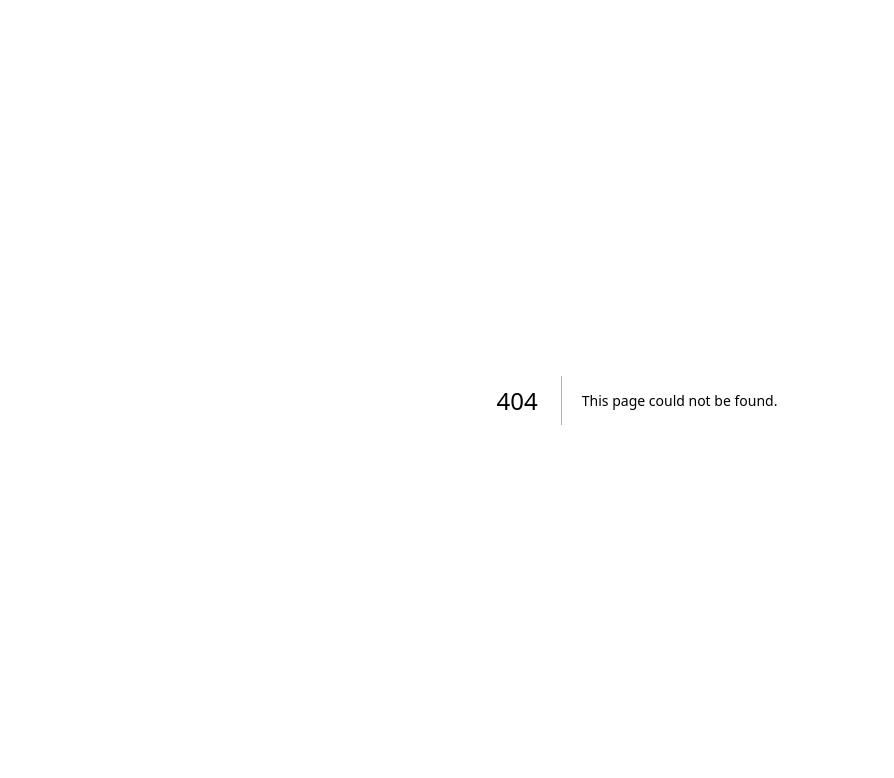
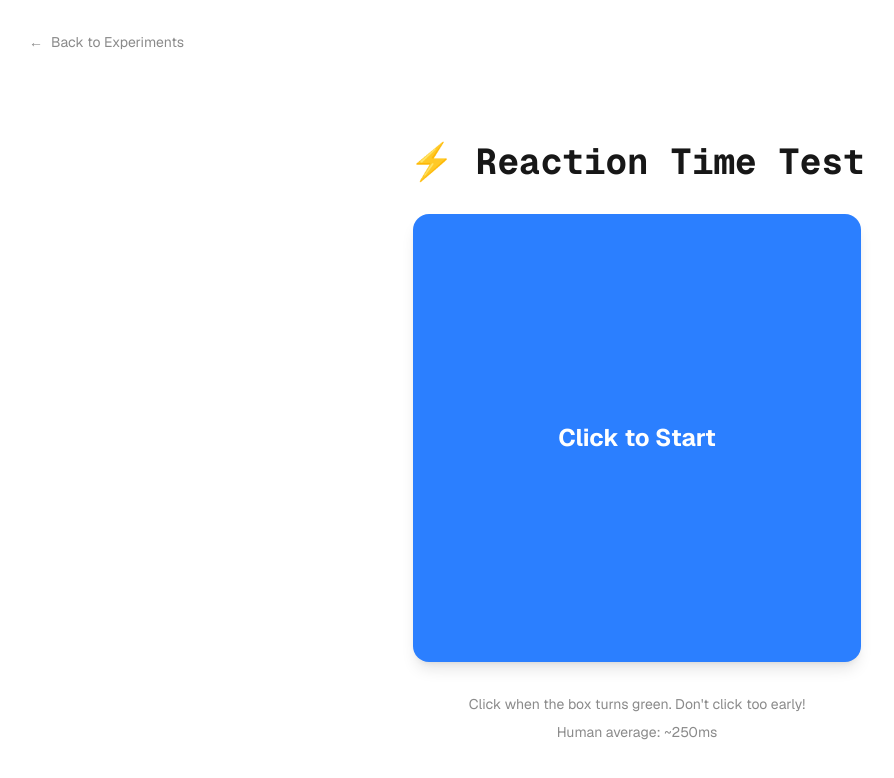
Before and after one commit to ThePaulAdams/AI-Playground, a Next.js app: page /experiments/reaction-time in a window 1280 px wide. Before the commit this address had no page. Shown: the top 778 px of the page, without its empty margins (3-897 px from the left). Built offline with nearby package versions, Linux system fonts and the light colour scheme.

Commit message:
feat: add Reaction Time test experiment (auto-dev)
- New experiment: test your reflexes by clicking when the box turns green
- Tracks last 5 attempts and shows average
- Fun rating system (Lightning Fast to Wake up!)
- Catches early clicks with penalty message

```diff
--- a/src/app/experiments/page.tsx
+++ b/src/app/experiments/page.tsx
@@ -87,6 +87,14 @@ export default function ExperimentsPage() {
             </div>
           </Link>
 
+          <Link href="/experiments/reaction-time" className="block group">
+            <div className="border border-black/10 dark:border-white/10 rounded-lg p-6 flex flex-col items-center justify-center min-h-[200px] text-center hover:bg-black/5 dark:hover:bg-white/5 transition-colors bg-white/5 dark:bg-white/[0.02]">
+              <span className="text-4xl mb-4 group-hover:scale-110 transition-transform">⚡</span>
+              <h3 className="text-lg font-bold">Reaction Time</h3>
+              <p className="text-sm opacity-60 mt-2">Test your reflexes against the algorithm.</p>
+            </div>
+          </Link>
+
           <div className="border border-dashed border-black/10 dark:border-white/20 rounded-lg p-6 flex flex-col items-center justify-center min-h-[200px] text-center opacity-50 cursor-not-allowed">
             <span className="text-4xl mb-4">🚧</span>
             <h3 className="text-lg font-bold">More Coming Soon</h3>
--- /dev/null
+++ b/src/app/experiments/reaction-time/page.tsx
@@ -0,0 +1,130 @@
+'use client';
+
+import Link from 'next/link';
+import { useState, useRef, useCallback } from 'react';
+
+type GameState = 'idle' | 'waiting' | 'ready' | 'clicked' | 'tooEarly';
+
+export default function ReactionTimePage() {
+  const [state, setState] = useState<GameState>('idle');
+  const [reactionTime, setReactionTime] = useState<number | null>(null);
+  const [attempts, setAttempts] = useState<number[]>([]);
+  const startTimeRef = useRef<number>(0);
+  const timeoutRef = useRef<NodeJS.Timeout | null>(null);
+
+  const startGame = useCallback(() => {
+    setState('waiting');
+    setReactionTime(null);
+
+    // Random delay between 1.5 and 5 seconds
+    const delay = 1500 + Math.random() * 3500;
+
+    timeoutRef.current = setTimeout(() => {
+      setState('ready');
+      startTimeRef.current = performance.now();
+    }, delay);
+  }, []);
+
+  const handleClick = useCallback(() => {
+    if (state === 'idle' || state === 'clicked' || state === 'tooEarly') {
+      startGame();
+    } else if (state === 'waiting') {
+      // Clicked too early!
+      if (timeoutRef.current) {
+        clearTimeout(timeoutRef.current);
+      }
+      setState('tooEarly');
+    } else if (state === 'ready') {
+      const time = Math.round(performance.now() - startTimeRef.current);
+      setReactionTime(time);
+      setAttempts(prev => [...prev.slice(-4), time]); // Keep last 5
+      setState('clicked');
+    }
+  }, [state, startGame]);
+
+  const getAverageTime = () => {
+    if (attempts.length === 0) return null;
+    return Math.round(attempts.reduce((a, b) => a + b, 0) / attempts.length);
+  };
+
+  const getBgColor = () => {
+    switch (state) {
+      case 'waiting': return 'bg-red-500';
+      case 'ready': return 'bg-green-500';
+      case 'tooEarly': return 'bg-orange-500';
+      default: return 'bg-blue-500';
+    }
+  };
+
+  const getMessage = () => {
+    switch (state) {
+      case 'idle': return 'Click to Start';
+      case 'waiting': return 'Wait for green...';
+      case 'ready': return 'CLICK NOW!';
+      case 'tooEarly': return 'Too early! Click to try again';
+      case 'clicked': return `${reactionTime}ms — Click to play again`;
+    }
+  };
+
+  const getRating = (ms: number) => {
+    if (ms < 200) return '⚡ Lightning Fast!';
+    if (ms < 250) return '🔥 Excellent!';
+    if (ms < 300) return '👍 Good!';
+    if (ms < 350) return '😊 Average';
+    if (ms < 400) return '🐢 A bit slow';
+    return '😴 Wake up!';
+  };
+
+  const average = getAverageTime();
+
+  return (
+    <div className="min-h-screen flex flex-col font-[family-name:var(--font-geist-sans)]">
+      <header className="p-4 sm:p-8">
+        <Link href="/experiments" className="text-sm opacity-50 hover:opacity-100 transition-opacity flex items-center gap-2">
+          <span>←</span> Back to Experiments
+        </Link>
+      </header>
+
+      <main className="flex-1 flex flex-col items-center justify-center p-4">
+        <h1 className="text-3xl sm:text-4xl font-bold font-mono mb-8 text-center">
+          ⚡ Reaction Time Test
+        </h1>
+
+        <div
+          onClick={handleClick}
+          className={`
+            ${getBgColor()}
+            w-full max-w-md aspect-square rounded-2xl
+            flex flex-col items-center justify-center
+            cursor-pointer select-none
+            transition-colors duration-100
+            shadow-lg hover:shadow-xl
+            text-white font-bold text-xl sm:text-2xl text-center p-4
+          `}
+        >
+          <span>{getMessage()}</span>
+          {state === 'clicked' && reactionTime && (
+            <span className="text-base mt-2 opacity-90">{getRating(reactionTime)}</span>
+          )}
+        </div>
+
+        {attempts.length > 0 && (
+          <div className="mt-8 text-center">
+            <p className="text-lg opacity-80">
+              Average: <span className="font-bold">{average}ms</span>
+              {average && <span className="ml-2 opacity-60">({getRating(average)})</span>}
+            </p>
+            <p className="text-sm opacity-50 mt-1">
+              Last {attempts.length} attempts: {attempts.join('ms, ')}ms
+            </p>
+          </div>
+        )}
+
+        <div className="mt-8 text-center text-sm opacity-50 max-w-md">
+          <p>Click when the box turns green. Don&apos;t click too early!</p>
+          <p className="mt-2">Human average: ~250ms</p>
+        </div>
+      </main>
+    </div>
+  );
+}
```
